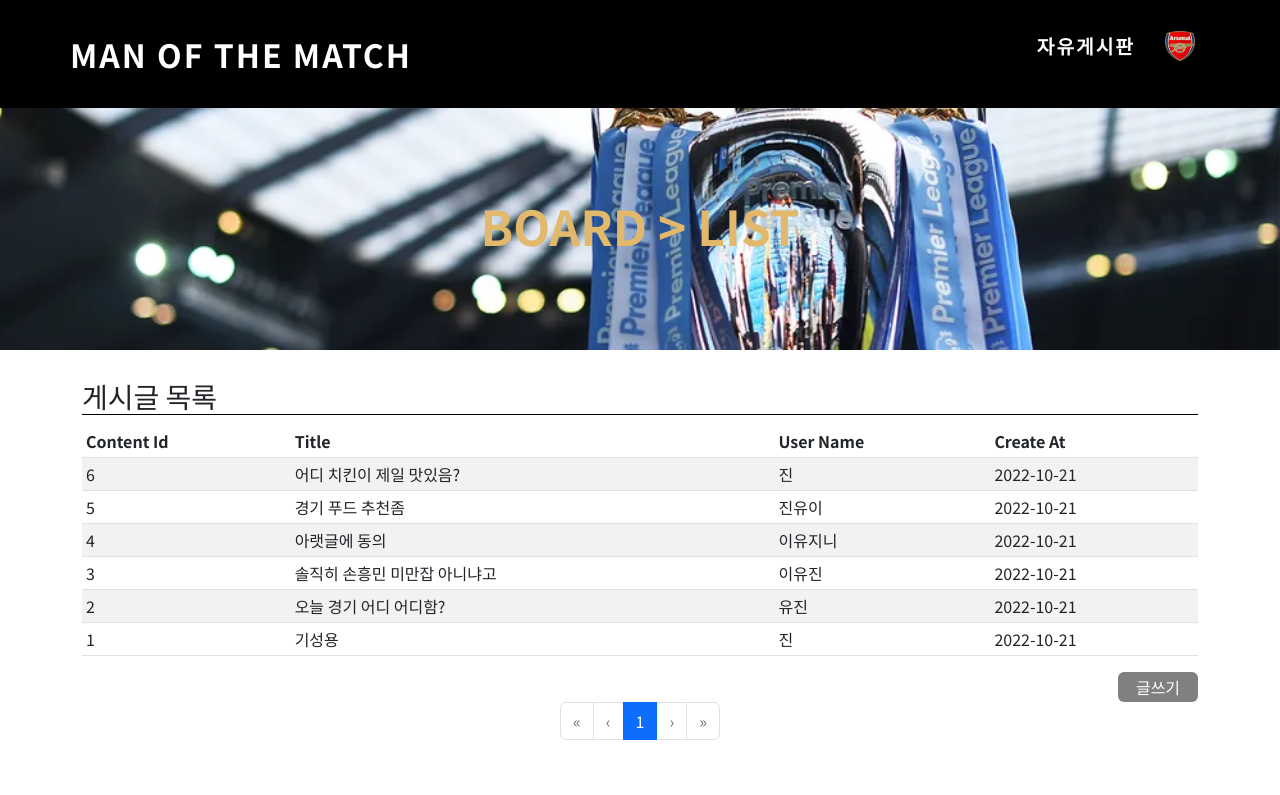
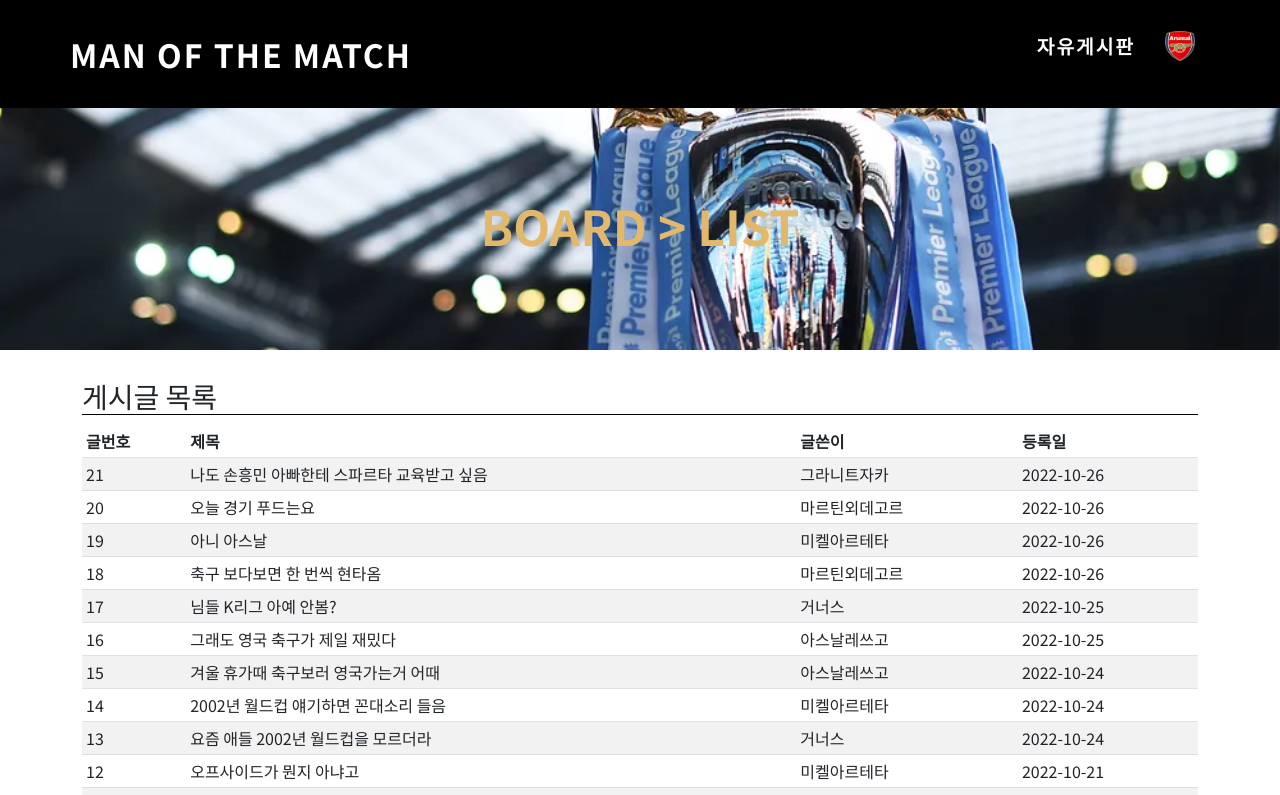
Before and after one commit to JeongHwan96/Mom_Project, a Vue app: page /board/list in a window 1280 px wide. Shown: the top 795 px of the page. Built offline with nearby package versions, Linux system fonts and the light colour scheme; what vue2-editor would draw is missing.

Commit message:
댓글CRUD

```diff
--- a/public/index.html
+++ b/public/index.html
@@ -22,6 +22,10 @@
       type="text/javascript"
       src="//code.jquery.com/jquery-3.6.0.min.js"
     ></script>
+    <link
+      href="https://fonts.googleapis.com/icon?family=Material+Icons"
+      rel="stylesheet"
+    />
   </head>
   <body>
     <noscript>
--- a/src/Data/data.js
+++ b/src/Data/data.js
@@ -2,27 +2,27 @@ export default {
   User: [
     {
       user_id: 1,
-      name: "진",
+      name: "아스날레쓰고",
       join_date: "2021-10-21 16:19:42",
     },
     {
       user_id: 2,
-      name: "유진",
+      name: "거너스",
       join_date: "2021-10-21 16:20:42",
     },
     {
       user_id: 3,
-      name: "이유진",
+      name: "미켈아르테타",
       join_date: "2021-10-21 16:11:42",
     },
     {
       user_id: 4,
-      name: "이유지니",
+      name: "마르틴외데고르",
       join_date: "2021-10-21 13:11:42",
     },
     {
       user_id: 5,
-      name: "진유이",
+      name: "그라니트자카",
       join_date: "2021-10-21 13:11:42",
     },
   ],
@@ -71,9 +71,129 @@ export default {
     {
       content_id: 6,
       user_id: 1,
-      title: "어디 치킨이 제일 맛있음?",
-      context: "나는 굽네",
+      title: "형들 오늘 토토삼?",
+      context: "따면 치킨 돌림",
       create_at: "2022-10-21",
+      update_at: null,
+    },
+    {
+      content_id: 7,
+      user_id: 2,
+      title: "아니 왜 경기를 새벽에 하냐고",
+      context: "내일 출근해야하는디",
+      create_at: "2022-10-21",
+      update_at: null,
+    },
+    {
+      content_id: 8,
+      user_id: 3,
+      title: "밑에 글 뭐임 해외 리그니까 새벽에 하겠지",
+      context: "마음에 안들면 K리그를 보렴",
+      create_at: "2022-10-21",
+      update_at: null,
+    },
+    {
+      content_id: 9,
+      user_id: 3,
+      title: "누구나 마음속에 치킨 하나는 품고 있지",
+      context: "나는 네네 스노윙을 품었음",
+      create_at: "2022-10-21",
+      update_at: null,
+    },
+    {
+      content_id: 10,
+      user_id: 2,
+      title: "내일 춥대",
+      context: "겨울이래 이제",
+      create_at: "2022-10-21",
+      update_at: null,
+    },
+    {
+      content_id: 11,
+      user_id: 4,
+      title: "오늘 덥던디",
+      context: "10월 맞나 싶음",
+      create_at: "2022-10-21",
+      update_at: null,
+    },
+    {
+      content_id: 12,
+      user_id: 3,
+      title: "오프사이드가 뭔지 아냐고",
+      context: "물어봤다가 차임",
+      create_at: "2022-10-21",
+      update_at: null,
+    },
+    {
+      content_id: 13,
+      user_id: 2,
+      title: "요즘 애들 2002년 월드컵을 모르더라",
+      context: "그때 존잼이었는데",
+      create_at: "2022-10-24",
+      update_at: null,
+    },
+    {
+      content_id: 14,
+      user_id: 3,
+      title: "2002년 월드컵 얘기하면 꼰대소리 들음",
+      context: "물론 나는 꼰대 맞음",
+      create_at: "2022-10-24",
+      update_at: null,
+    },
+    {
+      content_id: 15,
+      user_id: 1,
+      title: "겨울 휴가때 축구보러 영국가는거 어때",
+      context: "좀 그른가",
+      create_at: "2022-10-24",
+      update_at: null,
+    },
+    {
+      content_id: 16,
+      user_id: 1,
+      title: "그래도 영국 축구가 제일 재밌다",
+      context: "k리그는 좀",
+      create_at: "2022-10-25",
+      update_at: null,
+    },
+    {
+      content_id: 17,
+      user_id: 2,
+      title: "님들 K리그 아예 안봄?",
+      context: "요새 기성용 잘하던데",
+      create_at: "2022-10-25",
+      update_at: null,
+    },
+    {
+      content_id: 18,
+      user_id: 4,
+      title: "축구 보다보면 한 번씩 현타옴",
+      context: "그저 공놀이",
+      create_at: "2022-10-26",
+      update_at: null,
+    },
+    {
+      content_id: 19,
+      user_id: 3,
+      title: "아니 아스날",
+      context: "오늘 또 지겠네 이거",
+      create_at: "2022-10-26",
+      update_at: null,
+    },
+    {
+      content_id: 20,
+      user_id: 4,
+      title: "오늘 경기 푸드는요",
+      context: "일단 소주는 마실거임",
+      create_at: "2022-10-26",
+      update_at: null,
+    },
+    {
+      content_id: 21,
+      user_id: 5,
+      title: "나도 손흥민 아빠한테 스파르타 교육받고 싶음",
+      context: "뭐라도 해낼듯",
+      create_at: "2022-10-26",
       update_at: null,
     },
   ],
--- a/src/components/Board/BoardComment.vue
+++ b/src/components/Board/BoardComment.vue
@@ -2,13 +2,16 @@
   <div>
     <div :key="index" v-for="(item, index) in comments">
       <!-- board.js의 comment 배열에서 해당 글에 맞는 댓글만 가져오기 위해  -->
-      <CommentList />
+      <CommentList :comment="item" />
+      <!-- props로 comment객체를 넘겨준다 -->
     </div>
+    <CommentInsert :contentId="contentId" :updateComment="updateComment" />
   </div>
 </template>
 
 <script>
 import board from "@/Data/data.js";
+import CommentInsert from "./CommentInsert.vue";
 import CommentList from "./CommentList.vue";
 export default {
   name: "BoardComment",
@@ -22,7 +25,14 @@ export default {
       ),
     };
   },
-  components: { CommentList },
+  components: { CommentList, CommentInsert },
+  methods: {
+    updateComment() {
+      this.comments = board.Comment.filter(
+        (item) => item.content_id === this.contentId
+      ); //작성된 댓글을 곧바로 '화면에' 업데이트 하기 위한 메소드, 이 함수를 다시 props로 넘겨줌
+    },
+  },
 };
 </script>
 
--- a/src/components/Board/BoardList.vue
+++ b/src/components/Board/BoardList.vue
@@ -52,32 +52,32 @@ export default {
       };
     }); //Contents에 user_id User에 있는 user_id를 연결한다. 두 테이블을  외래키 연결하는 느낌...
     return {
-      perPage: 15,
+      perPage: 15, //한 페이지에 글을 몇 개씩 보여줄건지
       currentPage: 1,
       items: items,
       fields: [
         {
           key: "content_id",
-          labe: "글번호",
+          label: "글번호",
         },
         {
           key: "title",
-          labe: "제목",
+          label: "제목",
         },
         {
           key: "user_name",
-          labe: "작성자",
+          label: "글쓴이",
         },
         {
           key: "create_at",
-          labe: "작성일",
+          label: "등록일",
         },
       ],
     };
   },
   computed: {
     rows() {
-      return this.items.length;
+      return this.items.length; //현재 게시글의 수를 항상 계산해줌
     },
   },
   components: { Mom_Header },
--- a/src/components/Board/BoardRead.vue
+++ b/src/components/Board/BoardRead.vue
@@ -14,7 +14,7 @@
               </div>
               <div class="content-detail-content-info-right">
                 <div class="content-detail-content-info-right-user">
-                  글쓴이: {{ name }}
+                  글쓴이: {{ writer }}
                 </div>
                 <div class="content-detail-content-info-right-created">
                   등록일: {{ created_at }}
@@ -33,7 +33,7 @@
 
         <div class="content-detail-comment">
           <BoardComment :contentId="contentId" />
-          <button class="replyButton">등록</button>
+          <!-- <button class="replyButton">등록</button> -->
         </div>
       </b-card>
     </div>
@@ -63,8 +63,9 @@ export default {
       contentId: contentId,
       title: contentData.title,
       context: contentData.context,
-      user: board.User.filter((item) => item.user_id === contentData.user_id)[0]
-        .name,
+      writer: board.User.filter(
+        (item) => item.user_id === contentData.user_id
+      )[0].name,
       created_at: contentData.create_at,
     };
   },
@@ -158,7 +159,7 @@ export default {
   margin-right: 10px;
 }
 
-.replyButton {
+/* .replyButton {
   background: gray;
   width: 50px;
   height: 30px;
@@ -166,7 +167,7 @@ export default {
   border-radius: 3px;
   float: right;
   color: white;
-}
+} */
 .btn-secondary {
   margin-right: 2px;
 }
--- /dev/null
+++ b/src/components/Board/CommentInsert.vue
@@ -0,0 +1,54 @@
+<template>
+  <div>
+    <b-input-group :prepend="commentWriter" class="mt-3">
+      <b-form-input
+        id="textarea"
+        v-model="context"
+        placeholder="댓글을 입력해주세요"
+        rows="0"
+        max-rows="0"
+        class="context-area"
+      ></b-form-input>
+      <b-input-group-append>
+        <b-button @click="insertComment">댓글작성</b-button>
+      </b-input-group-append>
+    </b-input-group>
+  </div>
+</template>
+
+<script>
+import board from "@/Data/data.js";
+export default {
+  name: "CommentInsert",
+  props: {
+    contentId: Number,
+    updateComment: Function, //댓글을 화면에 바로 업데이트 하기위해 가져온 함수
+  },
+  data() {
+    return {
+      commentWriter: "아스날레쓰고",
+      context: "",
+    };
+  },
+  methods: {
+    insertComment() {
+      board.Comment.push({
+        comment_id: board.Comment[board.Comment.length - 1].comment_id + 1, //comment배열에 가장 마지막에 있는 객체에 +1을 해서 최신 댓글로 올림
+        user_id: 1,
+        content_id: this.contentId, //게시물의 propsId를받아옴
+        context: this.context,
+        create_at: "2022-10-26 18:19:42",
+        update_at: null,
+      });
+      this.updateComment();
+      this.context = "";
+    },
+  },
+};
+</script>
+
+<style>
+.context-area {
+  height: 38px;
+}
+</style>
--- a/src/components/Board/CommentList.vue
+++ b/src/components/Board/CommentList.vue
@@ -1,65 +1,101 @@
 <template>
   <div>
-    <div class="comment-list-item">
-      <div class="comment-list-item-name">
-        <div>작성자</div>
+    <div class="comment-area">
+      <div class="comment-writer-area">
+        <div>{{ commentWriter }}</div>
       </div>
-      <div class="comment-list-item-context">{{ commentObj.context }}</div>
-      <div class="comment-list-item-button">
-        <b-button variant="info">수정</b-button>
-        <b-button variant="info">삭제</b-button>
+      <div class="comment-context-area">{{ Comment.context }}</div>
+      <div class="comment-button-area">
+        <button class="material-icons" @click="editComment">edit</button>
+        <button class="material-icons" @click="deleteComment">
+          delete_outline
+        </button>
       </div>
     </div>
   </div>
 </template>
 <script>
+import board from "@/Data/data.js";
 export default {
   name: "CommentList",
-
+  props: {
+    Comment: Object,
+  },
   components: {},
   data() {
-    return {};
+    return {
+      commentWriter: board.User.filter(
+        (item) => item.user_id === this.Comment.user_id
+      )[0].name,
+      // data.js의 comment배열에 userName이 없으므로 user배열에 있는것과 연결시켜주기
+    };
   },
-  methods: {},
+  methods: {
+    editComment() {
+      alert(2222);
+    },
+    deleteComment() {
+      alert(1111);
+      const deleteComment = board.Comment.findIndex(
+        (item) => item.comment_id === this.comment_id
+      );
+      board.Comment.splice(deleteComment, 1);
+    },
+  },
 };
 </script>
 
 <style>
-.comment-list-item {
+.comment-area {
   display: flex;
   justify-content: space-between;
-  padding-bottom: 1em;
 }
-.comment-list-item-name {
+.comment-writer-area {
   display: flex;
   flex-direction: column;
   justify-content: center;
-  align-items: center;
-  border: 0.5px solid black;
+  float: left;
+  border-top: 0.3px solid gray;
+
   padding: 1em;
+  width: 150px;
+  height: 40px;
+  font-weight: bold;
 }
-.comment-list-item-context {
+.comment-context-area {
   display: flex;
   justify-content: center;
   align-items: center;
-  width: 50em;
-  border: 0.5px solid black;
+  width: 66em;
+  height: 40px;
+  border-top: 0.3px solid gray;
 }
-.comment-list-item-button {
+.comment-button-area {
   display: flex;
-  flex-direction: column;
+  flex-direction: row;
   justify-content: center;
   align-items: center;
-  border: 0.5px solid black;
+  border-top: 0.3px solid gray;
+
+  height: 40px;
   padding: 1em;
 }
 .btn {
   margin-bottom: 1em;
 }
-.comment-list-item-subcomment-list {
+.update-comment,
+.delete-comment {
+  width: 50px;
+  height: 30px;
+}
+button .comment-list-item-subcomment-list {
   display: flex;
   justify-content: space-between;
   padding-bottom: 1em;
   margin-left: 10em;
 }
+.material-icons {
+  border: 0;
+  margin: 4px;
+}
 </style>
```
